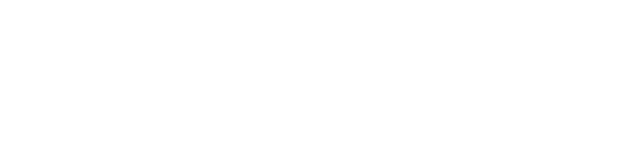
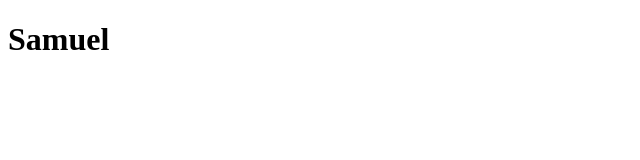
Before and after one commit to svgomess/Aula, a plain HTML site: page index.html in a window 1280 px wide. Shown: the whole page, without its empty margins (0-640 px from the left). Drawn offline with Linux system fonts and the light colour scheme.

Commit message:
Adicição do Nome

```diff
--- a/index.html
+++ b/index.html
@@ -4,9 +4,9 @@
     <meta charset="UTF-8">
     <meta http-equiv="X-UA-Compatible" content="IE=edge">
     <meta name="viewport" content="width=device-width, initial-scale=1.0">
-    <title>Test</title>
+    <title>Samuel</title>
 </head>
 <body>
-
+    <h1>Samuel</h1>
 </body>
 </html>
```
